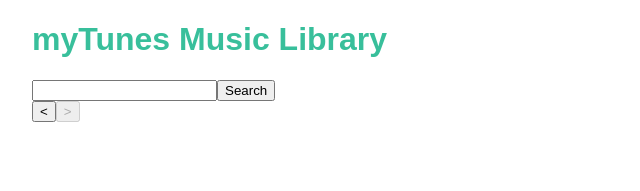
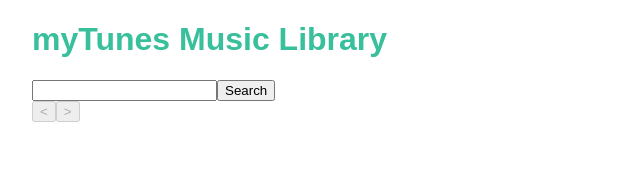
Before and after one commit to jennagoldman/mytunes, a React app: page / in a window 1280 px wide. Shown: the top 191 px of the page, without its empty margins (0-640 px from the left). Built offline with nearby package versions, Linux system fonts and the light colour scheme.

Commit message:
fix handleSearch in ArtistsContainer

```diff
--- a/src/containers/ArtistsContainer/ArtistsContainer.jsx
+++ b/src/containers/ArtistsContainer/ArtistsContainer.jsx
@@ -9,7 +9,7 @@ import { fetchArtists } from '../../services/musicbrainz-api.js';
 const ArtistsContainer = ({ location }) => {
   const [searchTerm, setSearchTerm] = useState('');
   const [artists, setArtists] = useState([]);
-  const [offset, setOffset] = useState(null);
+  const [offset, setOffset] = useState(0);
 
   useEffect(() => {
     const query = queryString.parse(location.search);
@@ -17,7 +17,7 @@ const ArtistsContainer = ({ location }) => {
   }, []);
 
   useEffect(() => {
-    if(offset > 0 || offset === 0) {
+    if(offset > 0) {
       fetchArtists(searchTerm, offset)
         .then(fetchedArtists => setArtists(fetchedArtists));
     }
@@ -29,7 +29,9 @@ const ArtistsContainer = ({ location }) => {
 
   const handleSearch = event => {
     event.preventDefault();
-    setOffset(0);
+    fetchArtists(searchTerm, 0)
+      .then(fetchedArtists => setArtists(fetchedArtists))
+      .then(setOffset(0));
   };
 
   const changeOffset = (by) => {
```
